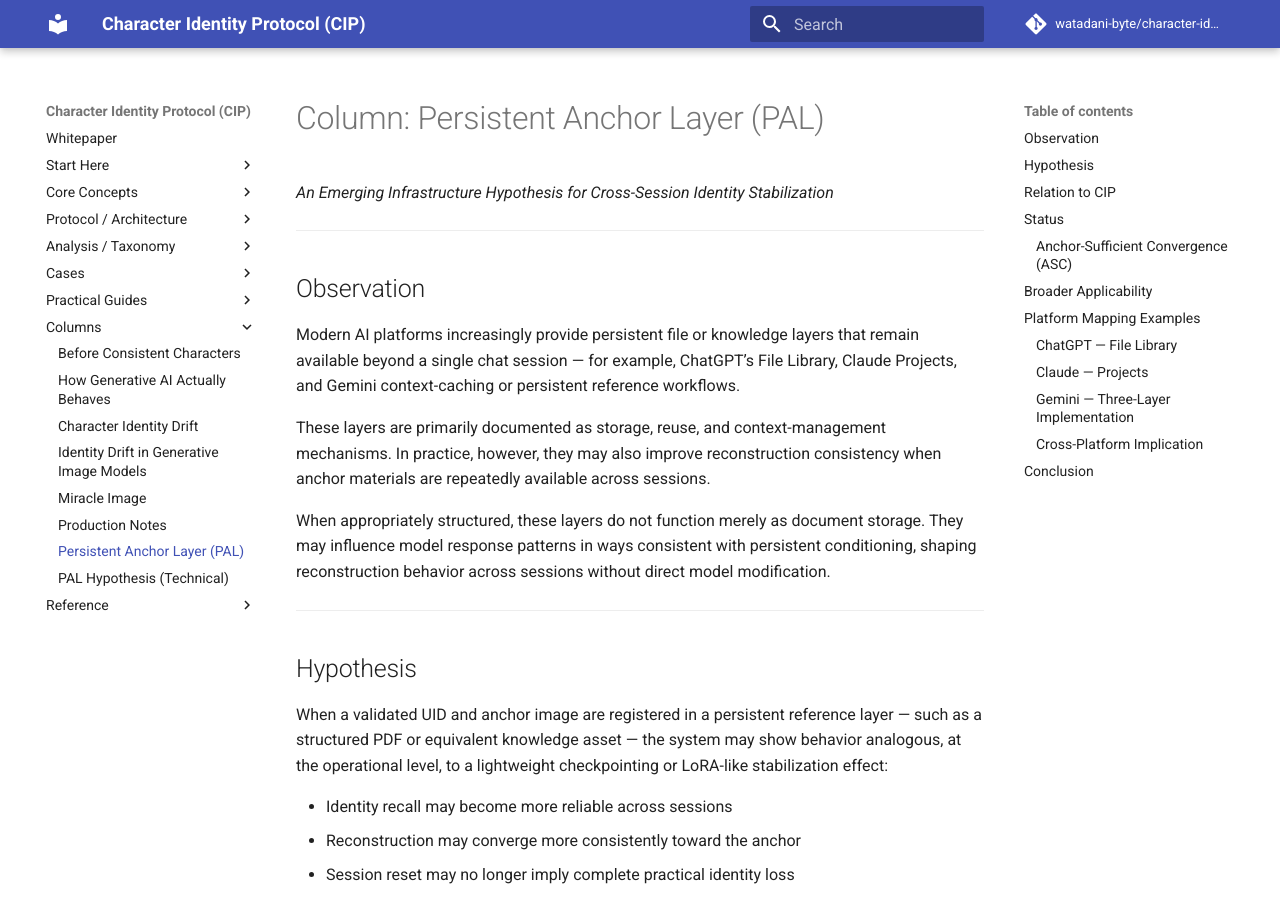
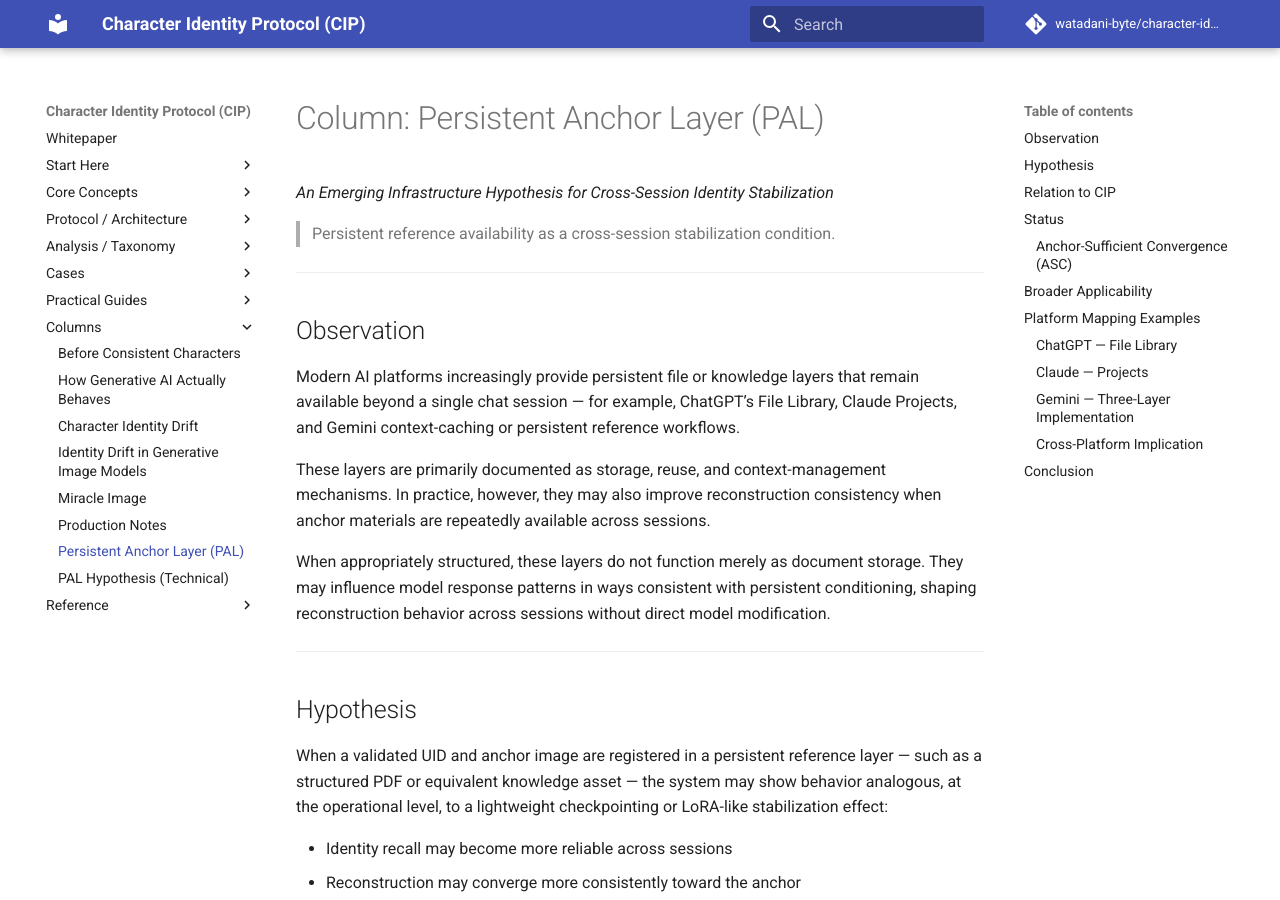
Before and after one commit to watadani-byte/character-identity-protocol, an MkDocs documentation site: the page built from docs/column_pal.md, in a window 1280 px wide and 900 px high. Built offline with MkDocs 1.6.1 and Material for MkDocs 9.7.7, drawn with Linux system fonts in a browser that asks for light colours; comment, search, counter and statistics services are not loaded.

Commit message:
column_pal.md を更新

```diff
--- a/docs/column_pal.md
+++ b/docs/column_pal.md
@@ -1,6 +1,9 @@
 # Column: Persistent Anchor Layer (PAL)
 
 *An Emerging Infrastructure Hypothesis for Cross-Session Identity Stabilization*
+
+> Persistent reference availability as a
+> cross-session stabilization condition.
 
 -----
 
```
